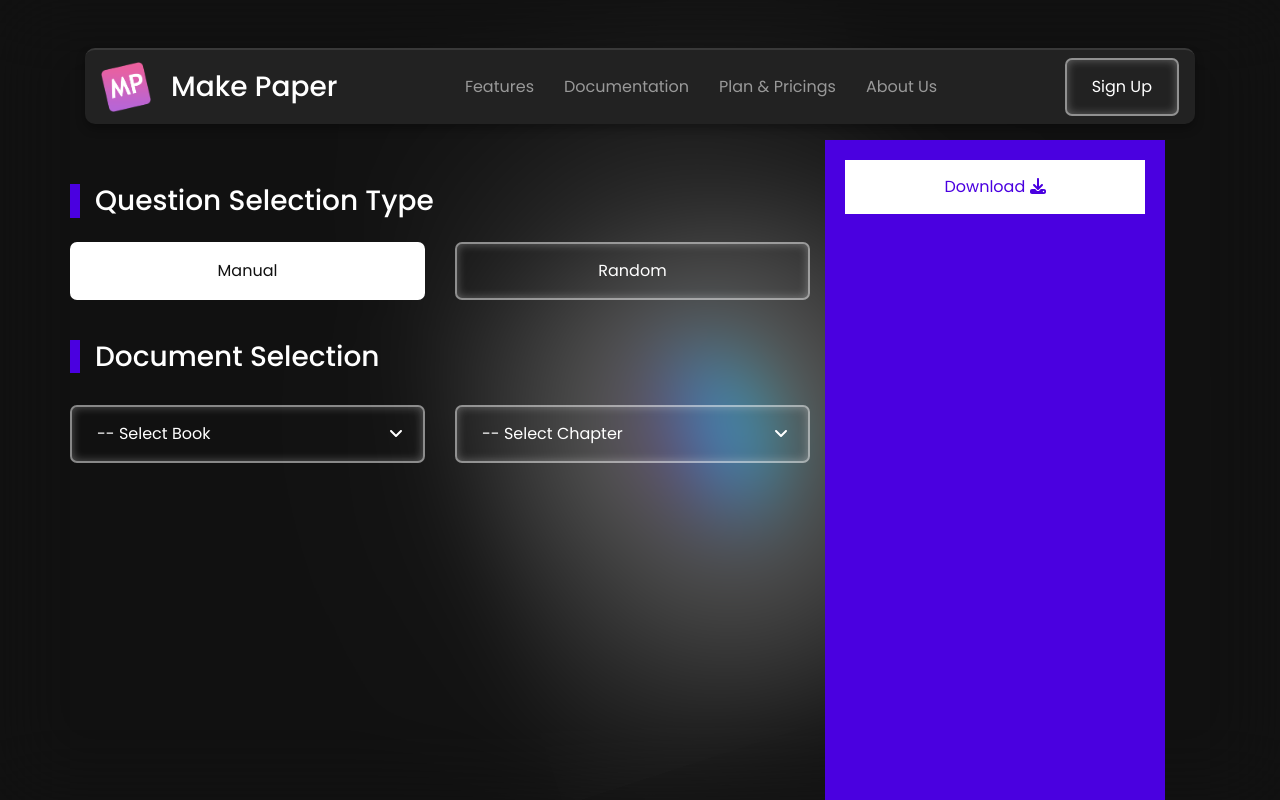
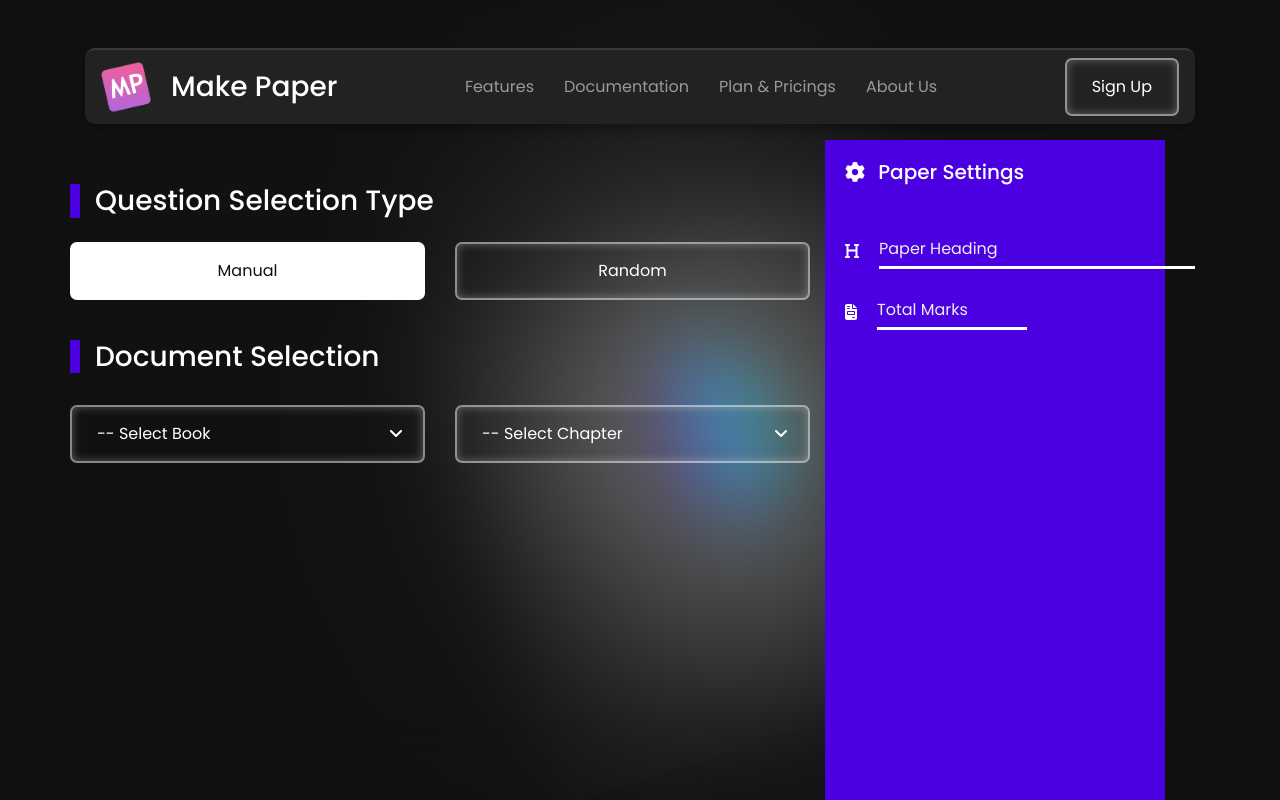
Before and after one commit to HaiderIsBack/MakeAPaper, a React (Vite) app in the folder client/: page /paper in a window 1280 px wide. Shown: the top 800 px of the page. Built offline with nearby package versions, Linux system fonts and the light colour scheme; sample sign-in values are in the browser's storage.

Commit message:
added paper settings

```diff
--- a/client/src/components/TestMaker.css
+++ b/client/src/components/TestMaker.css
@@ -40,7 +40,38 @@
     background: #4A00E0;
     color: #fff;
     padding: 20px 20px;
+    position: sticky;
+    top: 0%;
 }
+
+.test-maker-container .paper-edit-panel .section{
+    display: flex;
+    width: 100%;
+    align-items: center;
+    gap: 20px;
+}
+
+.test-maker-container .paper-edit-panel .section > input{
+    background: transparent;
+    color: #fff;
+    border: none;
+    outline: none;
+    padding: 5px 0px;
+}
+
+.test-maker-container .paper-edit-panel .section .paper-heading-input{
+    border-bottom: 3px solid white;
+}
+
+.test-maker-container .paper-edit-panel .section .total-marks-input{
+    border-bottom: 3px solid white;
+    width: 50%;
+}
+
+.test-maker-container .paper-edit-panel .section > input::placeholder{
+    color: #eee;
+}
+
 
 .test-maker-container .paper-config{
     padding: 20px 0;
@@ -121,6 +152,14 @@
     gap: 20px;
 }
 
+.manual-question-selection .alert{
+    border: 2px solid var(--primary);
+}
+
+.manual-question-selection .alert strong{
+    color: var(--primary);
+}
+
 /* Custom Checkbox */
 
 .custom-checkbox{
@@ -188,3 +227,15 @@
     background-color: #fff;
     border: none;
 }
+
+ol.custom-alphabet {
+    list-style-type: none; /* Remove default list styling */
+    counter-reset: alphabet-counter; /* Initialize counter */
+}
+ol.custom-alphabet li {
+    counter-increment: alphabet-counter; /* Increment counter */
+}
+ol.custom-alphabet li::before {
+    content: counter(alphabet-counter, lower-alpha) ") "; /* Add custom counter */
+    margin-right: 5px; /* Optional: Add space between counter and text */
+}
--- a/client/src/components/TestMaker.jsx
+++ b/client/src/components/TestMaker.jsx
@@ -6,6 +6,10 @@ import {
     faAngleUp,
     faArrowRight,
     faDownload,
+    faFileInvoice,
+    faGear,
+    faHeading,
+    faInfoCircle,
     faStar
   } from '@fortawesome/free-solid-svg-icons';
 import { useReactToPrint } from 'react-to-print';
@@ -28,9 +32,33 @@ function TestMaker() {
                     "name": "introduction",
                     "questions": {
                         "mcqs" : [
-                            "What is a router",
-                            "What is a switch",
-                            "What is a Network Interface Card (NIC)"
+                            {
+                                "question": "What is Router?",
+                                "options": [
+                                    "a device",
+                                    "a network",
+                                    "an enterprise",
+                                    "a server"
+                                ]
+                            },
+                            {
+                                "question": "What is Switch?",
+                                "options": [
+                                    "a device",
+                                    "a network",
+                                    "an enterprise",
+                                    "a server"
+                                ]
+                            },
+                            {
+                                "question": "What is Bridge?",
+                                "options": [
+                                    "a device",
+                                    "a network",
+                                    "an enterprise",
+                                    "a server"
+                                ]
+                            }
                         ],
                         "short" : [
                             "What is Network?",
@@ -189,7 +217,17 @@ function TestMaker() {
                 </div>
                 <div className="col-md-4 d-md-block d-none">
                     <div className="paper-edit-panel">
-                        <button onClick={handlePrint} className='download-paper'>Download <span><FontAwesomeIcon icon={faDownload}/></span></button>
+                        <h5 className='text-left'><FontAwesomeIcon icon={faGear} className='mr-2' /> Paper Settings</h5>
+
+                        <div className="section my-4 mt-5">
+                            <FontAwesomeIcon icon={faHeading} />
+                            <input type="text" placeholder='Paper Heading' className='paper-heading-input' />
+                        </div>
+
+                        <div className="section my-4">
+                            <FontAwesomeIcon icon={faFileInvoice} />
+                            <input type="number" placeholder='Total Marks' className='total-marks-input' />
+                        </div>
                     </div>
                 </div>
             </div>
@@ -203,9 +241,14 @@ const QuestionSelection = ({ questionsToPrint, bookName, chapterName, questions
     const [shortIndexes, setShortIndexes] = useState([])
     const [longIndexes, setLongIndexes] = useState([])
 
+    const [mcqsCount, setMcqsCount] = useState(0)
+    const [shortCount, setShortCount] = useState(0)
+    const [longCount, setLongCount] = useState(0)
+
     const handleMCQSChange = e => {
         if(e.target.checked){
             setMcqsIndexes(prev => [...prev, e.target.value])
+            setMcqsCount(prev => ++prev)
         }else{
             const index = mcqsIndexes.indexOf(e.target.value)
             if(index > -1){
@@ -213,6 +256,7 @@ const QuestionSelection = ({ questionsToPrint, bookName, chapterName, questions
                     prev.splice(index, 1)
                     return prev;
                 })
+                setMcqsCount(prev => --prev)
             }
         }
     }
@@ -220,6 +264,7 @@ const QuestionSelection = ({ questionsToPrint, bookName, chapterName, questions
     const handleShortChange = e => {
         if(e.target.checked){
             setShortIndexes(prev => [...prev, e.target.value])
+            setShortCount(prev => ++prev)
         }else{
             const index = shortIndexes.indexOf(e.target.value)
             if(index > -1){
@@ -227,6 +272,7 @@ const QuestionSelection = ({ questionsToPrint, bookName, chapterName, questions
                     prev.splice(index, 1)
                     return prev;
                 })
+                setShortCount(prev => --prev)
             }
         }
     }
@@ -234,6 +280,7 @@ const QuestionSelection = ({ questionsToPrint, bookName, chapterName, questions
     const handleLongChange = e => {
         if(e.target.checked){
             setLongIndexes(prev => [...prev, e.target.value])
+            setLongCount(prev => ++prev)
         }else{
             const index = longIndexes.indexOf(e.target.value)
             if(index > -1){
@@ -241,6 +288,7 @@ const QuestionSelection = ({ questionsToPrint, bookName, chapterName, questions
                     prev.splice(index, 1)
                     return prev;
                 })
+                setLongCount(prev => --prev)
             }
         }
     }
@@ -272,27 +320,31 @@ const QuestionSelection = ({ questionsToPrint, bookName, chapterName, questions
 
     return (<>
         <div className="container manual-question-selection">
+            <div className="alert">
+                <strong><FontAwesomeIcon icon={faInfoCircle} /> INFO</strong>
+                <p>Questions are selected based on which question you select first.</p>
+            </div>
             <h3 className='my-2'>{bookName}</h3>
             <p>{chapterName}</p>
 
             <h5 className="my-2 mt-5 heading">MCQs (Multiple Choice Questions)</h5>
-            <p>Selected MCQs : {mcqsIndexes.length} / {questions.mcqs.length}</p>
+            <p>Selected MCQs : {mcqsCount} / {questions.mcqs.length}</p>
             {
-                questions.mcqs.map((question,index)=>{
+                questions.mcqs.map((mcqs,index)=>{
                     return (
                         <div key={index} className="question-selection">
                             <label className="custom-checkbox">
                                 <input type="checkbox" value={index} onChange={handleMCQSChange} />
                                 <span className="checkmark"></span>
                             </label>
-                            <h6>{question}</h6>
+                            <h6>{mcqs.question}</h6>
                         </div>
                     );
                 })
             }
 
             <h5 className="my-2 mt-5 heading">Short Questions</h5>
-            <p>Selected Short Questions : {shortIndexes.length} / {questions.short.length}</p>
+            <p>Selected Short Questions : {shortCount} / {questions.short.length}</p>
             {
                 questions.short.map((question,index)=>{
                     return (
@@ -308,7 +360,7 @@ const QuestionSelection = ({ questionsToPrint, bookName, chapterName, questions
             }
 
             <h5 className="my-2 mt-5 heading">Long Questions</h5>
-            <p>Selected Long Questions : {longIndexes.length} / {questions.long.length}</p>
+            <p>Selected Long Questions : {longCount} / {questions.long.length}</p>
             {
                 questions.long.map((question,index)=>{
                     return (
@@ -334,6 +386,8 @@ const ComponentToPrint = React.forwardRef((props, ref) => {
         <div className="paper-content">
             <img style={{width: "50px", height: "50px"}} src="/images/MakePaper.png" alt="" />
             <br />
+            {props?.questionList?.mcqs?.length > 0 ? <center><h3><u>OBJECTIVE TYPE</u></h3></center> : null}
+
             {
                 props?.questionList?.mcqs?.length > 0 ?
                 <>
@@ -341,7 +395,14 @@ const ComponentToPrint = React.forwardRef((props, ref) => {
                     <ol className='pl-4'>
                         {
                             props?.questionList?.mcqs?.map((mcqs, index) => {
-                                return (<li key={index}><h4>{mcqs}</h4></li>);
+                                return (<li key={index}>
+                                        <h4>{mcqs.question}</h4>
+                                        <ol className='custom-alphabet'>
+                                            {mcqs.options.map((option,ind)=>{
+                                                return (<li key={ind}>{option}</li>)
+                                            })}
+                                        </ol>
+                                    </li>);
                             })
                         }
                     </ol>
@@ -349,6 +410,8 @@ const ComponentToPrint = React.forwardRef((props, ref) => {
                 : null
             }
             <br />
+            {props?.questionList?.short?.length > 0 || props?.questionList?.long?.length > 0 ? <center><h3><u>SUBJECTIVE TYPE</u></h3></center> : null}
+
             {
                 props?.questionList?.short?.length > 0 ?
                 <>
--- a/client/src/index.css
+++ b/client/src/index.css
@@ -25,3 +25,9 @@ body{
 ::-webkit-scrollbar{
   display: none;
 }
+
+@media print{
+  .paper{
+    font-family: Arial, Helvetica, sans-serif;
+  }
+}
```
